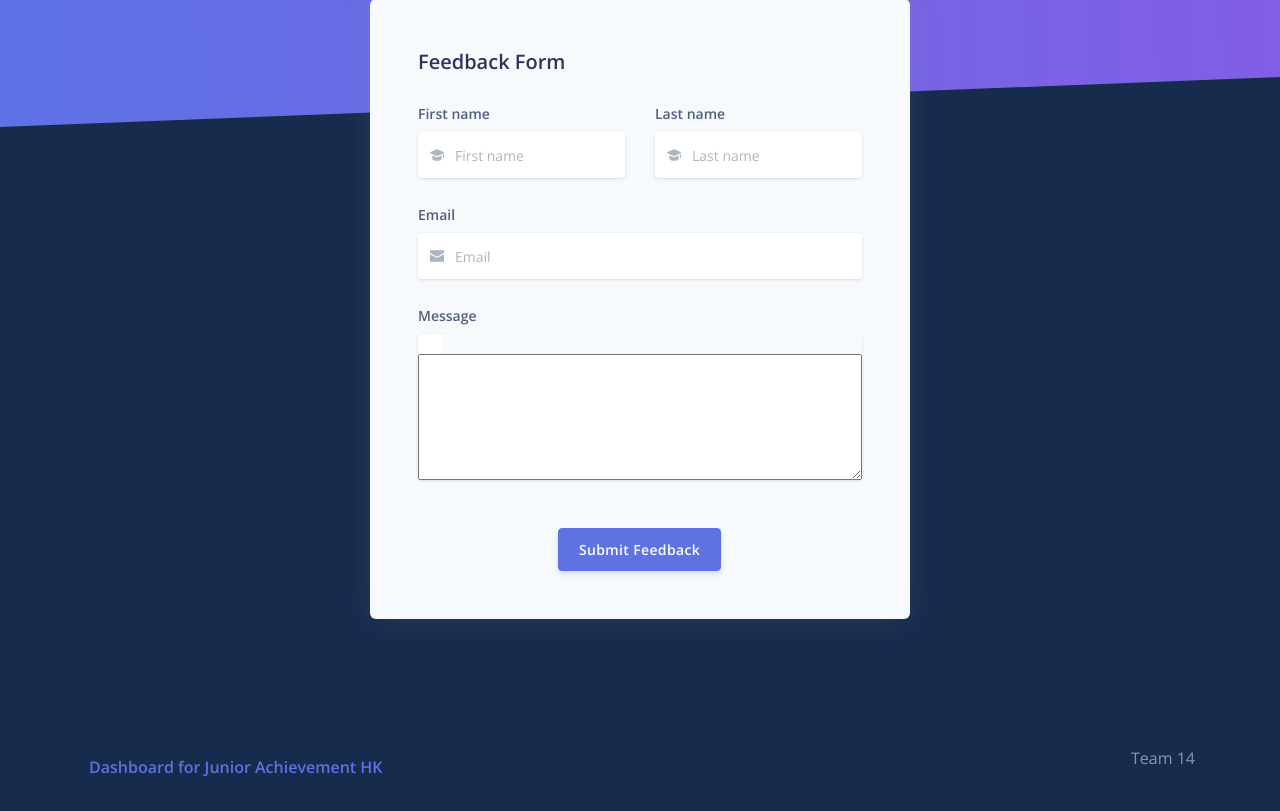
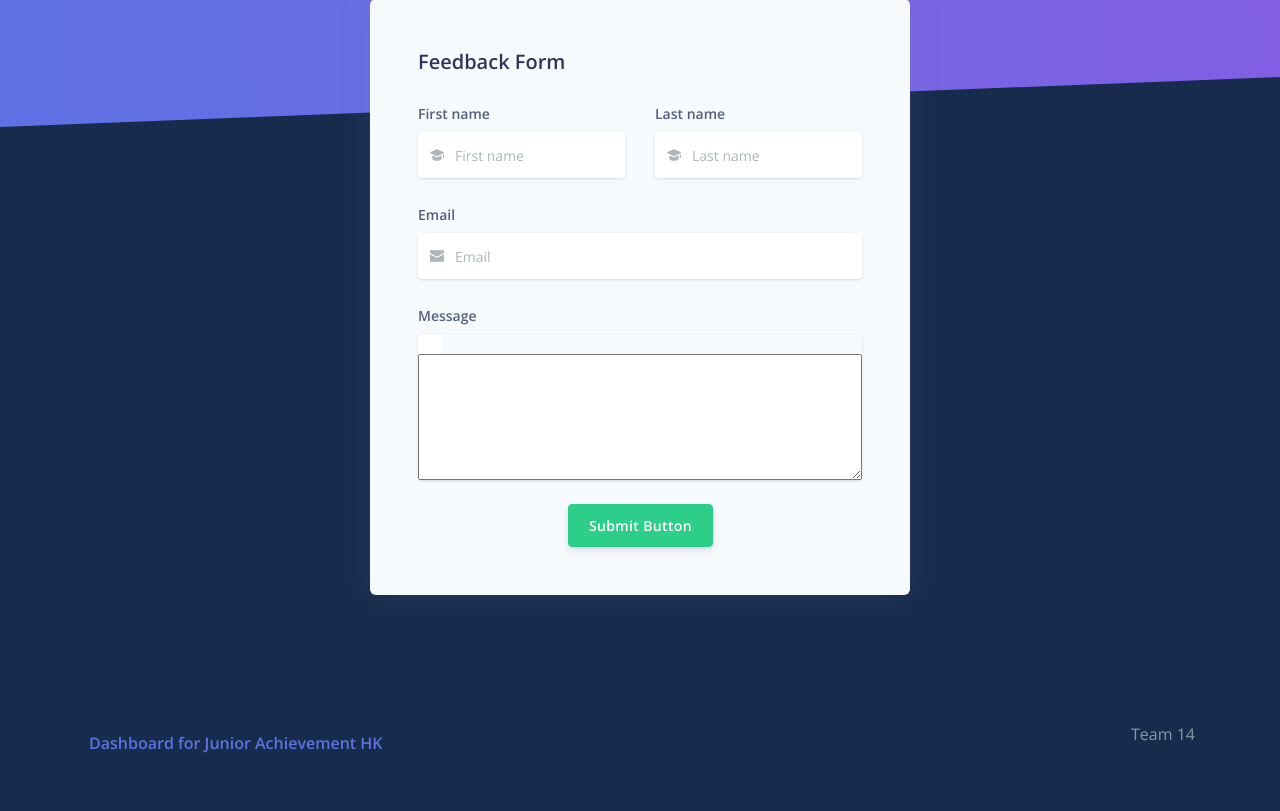
Before and after one commit to cfg2020apac/team-14, a Flask app: template frontend/app/home/templates/feedback.html in a window 1280 px wide. Shown: the part 272-1083 px from the top of the page. After the commit the page ends 1025 px from the top, so only its background shows below. Run offline with Flask 2, Linux system fonts and the light colour scheme; the template is opened without the code that fills it, so the values that code supplies are empty; some libraries are stand-ins or nearby versions.

Commit message:
feedback form fix

```diff
--- a/frontend/app/home/templates/feedback.html
+++ b/frontend/app/home/templates/feedback.html
@@ -70,7 +70,7 @@
               </div>
 
             <div class="text-center">
-              <button class="btn btn-primary mt-4" id="feedback">Submit Feedback</button>
+                <a href="/" class="btn btn-success" role="button">Submit Button</a>
             </div>
           <!-- </form> -->
         </div>
```
